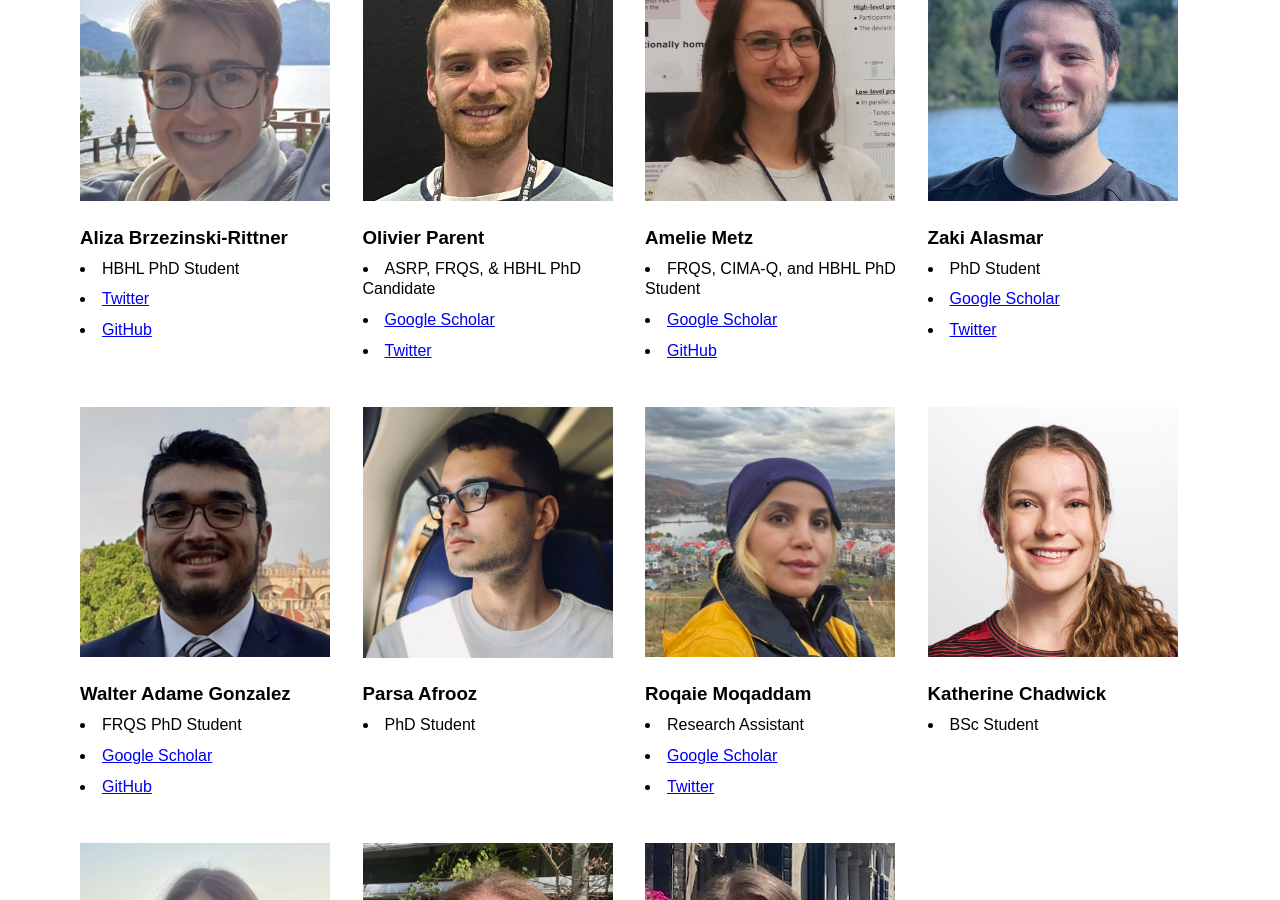
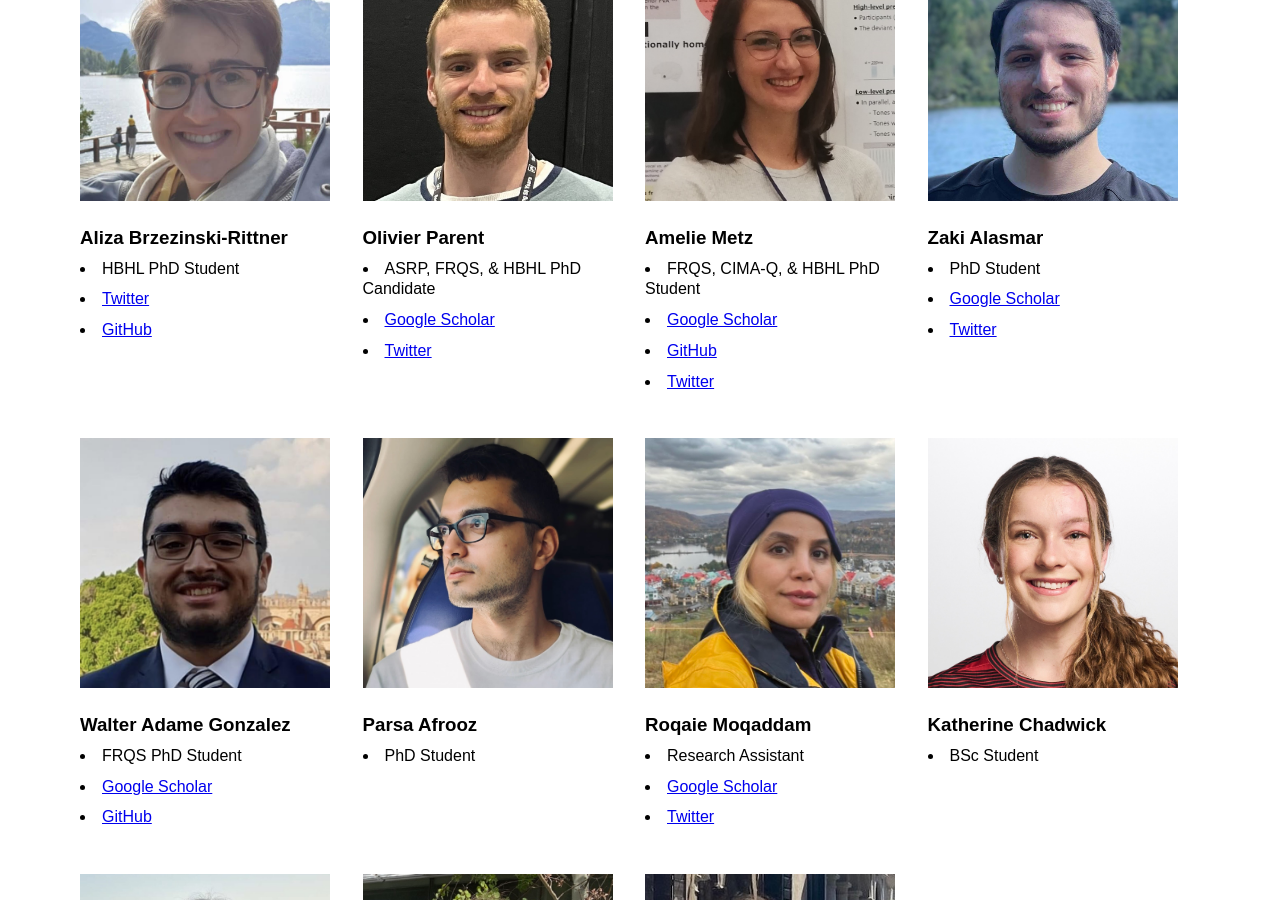
Before and after one commit to VANDAlab/VANDAlab.github.io, a Jekyll site: the page team.html, which Jekyll copies as it is, in a window 1280 px wide and 900 px high, scrolled down 721 px. Built offline with Jekyll 4.4.1, drawn with Linux system fonts in a browser that asks for light colours.

Commit message:
Update team.html

```diff
--- a/team.html
+++ b/team.html
@@ -73,9 +73,10 @@
   <div class="person">
     <img src="team/amelie.jpg" alt="empty">
     <h3>Amelie Metz</h3>
-    <li>FRQS, CIMA-Q, and HBHL PhD Student</li>
+    <li>FRQS, CIMA-Q, & HBHL PhD Student</li>
     <li> <a href="https://scholar.google.ca/citations?user=SBdSjXwAAAAJ&hl=en&oi=ao" target="_blank">Google Scholar</a> </li>
     <li> <a href="https://github.com/ameliemetz">GitHub</a> </li>
+    <li> <a href="https://x.com/ameliebuh">Twitter</a> </li>
    </div>
 
 
```
